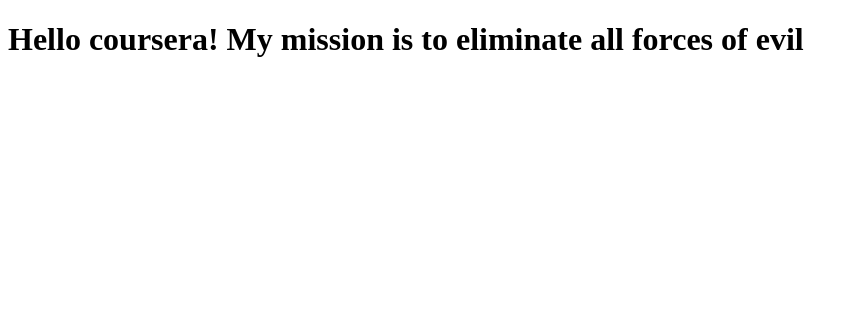
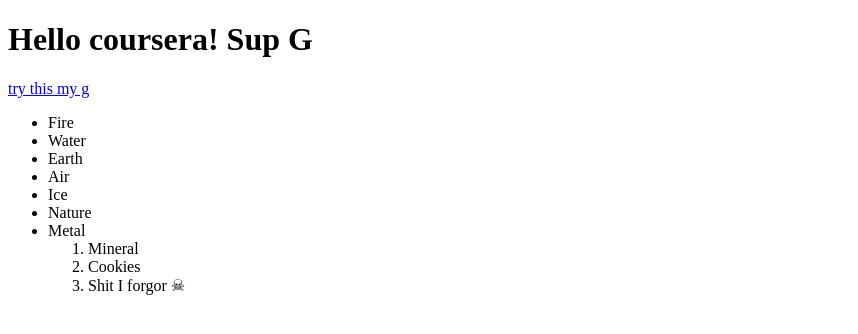
Before and after one commit to MoaazElshabasy/Coursera-Test, a plain HTML site: page site/index.html in a window 1280 px wide. Shown: the whole page, without its empty margins (0-858 px from the left). Drawn offline with Linux system fonts and the light colour scheme.

Commit message:
Dont care Plus didnt ask

```diff
--- a/site/index.html
+++ b/site/index.html
@@ -3,9 +3,24 @@
 <head>
 	<meta charset="utf-8">
 	<meta name="viewport" content="width=device-width, initial-scale=1">
-	<title>Hello coursera! My mission is to eliminate all forces of evil</title>
+	<title>Hello coursera!My mission is to eliminate all forces of evil</title>
 </head>
+<h1>Hello coursera! Sup G</h1>
+<a href="https://www.youtube.com/watch?v=AjCNPKWm2l8&ab_channel=EP%C4%B0CMUS%C4%B0C" title="Dope Shit NGl"> try this my g </a>
 <body>
-<h1>Hello coursera! My mission is to eliminate all forces of evil</h1>
+<ul>
+	<li>Fire</li>
+	<li>Water</li>
+	<li>Earth</li>
+	<li>Air</li>
+	<li>Ice</li>
+	<li>Nature</li>
+	<li>Metal<ol>
+		<li> Mineral </li>
+		<li>Cookies</li>
+		<li>Shit I forgor &#x2620 </li>
+	</ol></li>
+</ul>
+
 </body>
 </html>
```
Also changed, not shown: 1 other file.
